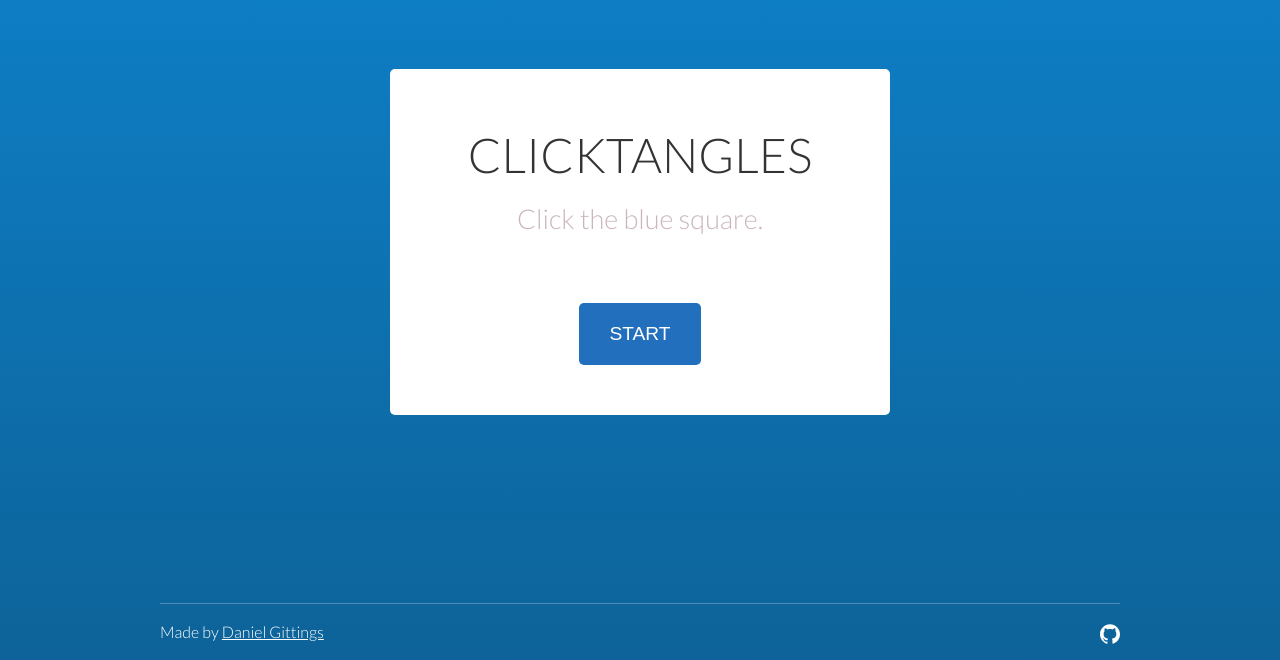
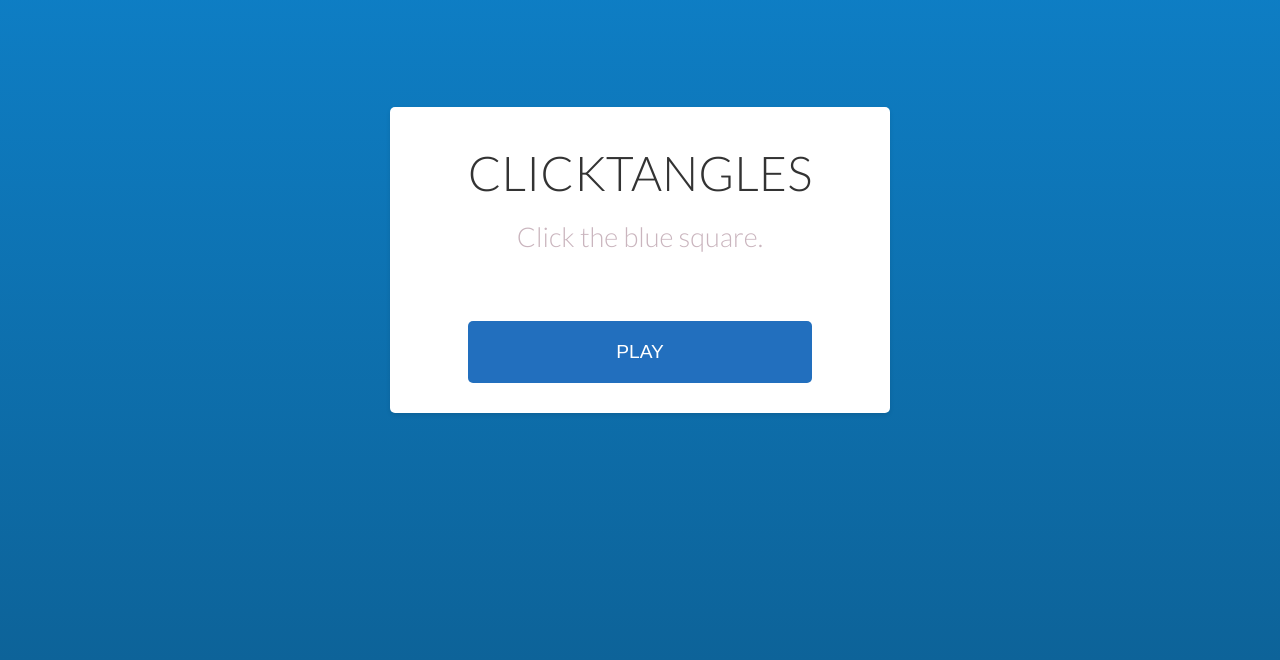
Before and after one commit to danielgittings/hitbox, a React (Create React App) app: page / in a window 1280 px wide. Shown: the part 140-800 px from the top of the page. Built offline with nearby package versions, Linux system fonts and the light colour scheme.

Commit message:
Tidy more components@

```diff
--- a/src/App.js
+++ b/src/App.js
@@ -17,7 +17,6 @@ const StyledApp = styled.div`
   font-weight: 300;
   color: ${props => props.theme.primaryText};
   height: 100%;
-  /* background-image: linear-gradient(120deg, #ebedee 0%, #ebedee 100%); */
   background: rgb(14, 131, 205);
   background: linear-gradient(
     180deg,
--- a/src/components/Centraliser.js
+++ b/src/components/Centraliser.js
@@ -4,6 +4,7 @@ import styled from 'styled-components';
 
 const Wrapper = styled.div`
   min-height: 100%;
+  max-height: 100%;
   display: flex;
   justify-content: center;
   align-items: center;
--- a/src/components/HighScore.js
+++ b/src/components/HighScore.js
@@ -5,7 +5,6 @@ import styled from 'styled-components';
 import Score from './Score';
 
 const StyledScoreContainer = styled.div`
-  max-width: 400px;
   margin: 0;
   padding: 30px 30px 20px;
   background-color: #0b639a;
--- a/src/components/RecentScores.js
+++ b/src/components/RecentScores.js
@@ -28,7 +28,7 @@ const PreviousScores = ({ scores }) => {
       <div>
         {scores
           .sort((a, b) => b.timestamp - a.timestamp)
-          .slice(0, 3)
+          .slice(0, 5)
           .map(score => (
             <Score
               key={score.timestamp}
--- a/src/components/Scores.js
+++ b/src/components/Scores.js
@@ -6,14 +6,11 @@ import RecentScores from '../components/RecentScores';
 
 const StyledScores = styled.div`
   display: block;
-  flex-direction: column;
-  justify-content: center;
-  align-items: stretch;
+  overflow-y: auto;
   margin: 0;
   width: 100%;
   color: black;
   border-radius: 5px;
-  overflow: hidden;
 `;
 
 const StyledBackButton = styled.button`
@@ -29,12 +26,19 @@ const StyledBackButton = styled.button`
   }
 `;
 
+const StyledStickyHeader = styled.div`
+  position: sticky;
+  top: 0;
+  background-color: white;
+  border-radius: 5px 5px 0 0;
+`;
+
 const Scores = ({ scores, goBack }) => {
   return (
     <StyledScores>
-      <div style={{ position: 'sticky', top: 0, backgroundColor: 'white' }}>
+      <StyledStickyHeader>
         <StyledBackButton onClick={goBack}>&larr; Back</StyledBackButton>
-      </div>
+      </StyledStickyHeader>
       <HighScore scores={scores} />
       <RecentScores scores={scores} />
     </StyledScores>
--- /dev/null
+++ b/src/components/StyledComponents.js
@@ -0,0 +1,37 @@
+import styled from 'styled-components';
+
+export const StyledWhiteWrapper = styled.div`
+  background-color: white;
+  overflow-y: auto;
+  width: 100%;
+  height: 100%;
+  max-height: 100%;
+  max-width: 500px;
+  border-radius: 5px;
+  display: flex;
+  justify-content: center;
+  align-items: center;
+  flex-direction: column;
+  box-shadow: 0 2px 4px 0 rgba(0, 0, 0, 0.1);
+`;
+
+export const StyledFlexColumnCenter = styled.div`
+  width: 100%;
+  max-height: 100%;
+  display: flex;
+  flex-direction: column;
+  justify-content: center;
+  align-items: center;
+`;
+
+export const StyledPadding30Col = styled.div`
+  padding: 30px;
+  display: flex;
+  flex-direction: column;
+  justify-content: center;
+  align-items: center;
+
+  > * {
+    width: 100%;
+  }
+`;
--- a/src/index.css
+++ b/src/index.css
@@ -3,5 +3,7 @@ body,
 #root,
 .App {
   height: 100%;
+  max-height: 100%;
+  min-height: 100%;
   font-family: "Lato", sans-serif;
 }
--- a/src/states/countdown/Countdown.js
+++ b/src/states/countdown/Countdown.js
@@ -41,11 +41,9 @@ class Countdown extends Component {
     const { secondsLeft } = this.state;
 
     return (
-      <>
-        <Centraliser>
-          <CountdownNumber>{Math.round(secondsLeft / 1000)}</CountdownNumber>
-        </Centraliser>
-      </>
+      <Centraliser>
+        <CountdownNumber>{Math.round(secondsLeft / 1000)}</CountdownNumber>
+      </Centraliser>
     );
   }
 }
--- a/src/states/summary/Summary.js
+++ b/src/states/summary/Summary.js
@@ -2,32 +2,18 @@ import React, { Component } from 'react';
 import PropTypes from 'prop-types';
 import styled from 'styled-components';
 
-import OneHundredVh from '../../components/OneHundredVh';
 import GameTitle from '../../components/GameTitle';
 import StartButton from '../../components/StartButton';
 import FinalScore from '../../components/FinalScore';
 import Centraliser from '../../components/Centraliser';
 import Scores from '../../components/Scores';
-import Footer from '../../components/Footer';
 import NewHighScore from '../../components/NewHighScore';
 
-import media from '../../utils/breakpoints';
-
-const StyledSummary = styled.div`
-  background-color: white;
-  width: 100%;
-  max-width: 500px;
-  border-radius: 5px;
-  /* padding: 30px; */
-  display: flex;
-  justify-content: center;
-  align-items: center;
-  flex-direction: column;
-
-  ${media.tablet`
-    /* padding: 40px; */
-  `}
-`;
+import {
+  StyledWhiteWrapper,
+  StyledFlexColumnCenter,
+  StyledPadding30Col
+} from '../../components/StyledComponents';
 
 const StyledRecentButton = styled.button`
   background-color: yellowgreen;
@@ -87,34 +73,21 @@ class Summary extends Component {
     const { isHighest, recents, score } = this.state;
 
     return (
-      <>
       <Centraliser>
-          <StyledSummary>
+        <StyledWhiteWrapper>
           {score && (
-              <div
-                style={{
-                  width: '100%',
-                  display: 'flex',
-                  flexDirection: 'column',
-                  justifyContent: 'center',
-                  alignItems: 'center'
-                }}
-              >
+            <StyledFlexColumnCenter>
               <div>
                 {!showFinalScore && (
+                  <StyledPadding30Col>
                     <GameTitle title="CLICKTANGLES" primary={false} />
+                  </StyledPadding30Col>
                 )}
                 {showFinalScore && <FinalScore scores={scores} />}
                 {showFinalScore && isHighest && <NewHighScore />}
               </div>
 
-                <div
-                  style={{
-                    display: 'flex',
-                    flexDirection: 'column',
-                    padding: '40px 10px 0'
-                  }}
-                >
+              <StyledPadding30Col>
                 <StartButton
                   func={startGame}
                   buttonText={showFinalScore ? 'Play again' : 'Play'}
@@ -126,64 +99,18 @@ class Summary extends Component {
                     func={this.showRecents}
                   />
                 )}
-                </div>
-              </div>
+              </StyledPadding30Col>
+            </StyledFlexColumnCenter>
           )}
 
           {recents && scores.length > 1 && (
             <Scores goBack={this.showScore} scores={scores} />
           )}
-          </StyledSummary>
+        </StyledWhiteWrapper>
       </Centraliser>
-
-        {/* <Footer /> */}
-      </>
     );
   }
 }
-
-// const Summary = ({ scores, startGame, showFinalScore }) => {
-
-//   let mostRecent, previousHighest, check;
-
-//   if (scores.length > 0) {
-//     check = true;
-//     mostRecent = scores.sort((a, b) => b.timestamp - a.timestamp)[0];
-
-//     previousHighest = scores
-//       .sort((a, b) => b.timestamp - a.timestamp)
-//       .slice(1, scores.length)
-//       .sort((x, y) => x.score - y.score)
-//       .reverse()[0];
-//   } else {
-//     check = false;
-//   }
-
-//   return (
-//     <>
-//       <Centraliser>
-//         {/* {check && mostRecent.score > previousHighest.score
-//           ? 'New high score'
-//           : ''} */}
-//         {!showFinalScore && <GameTitle title="CLICKTANGLES" primary={false} />}
-//         {showFinalScore && <FinalScore scores={scores} />}
-//         <StartButton
-//           startGame={startGame}
-//           buttonText={showFinalScore ? 'Play again' : 'Play'}
-//         />
-
-//         {scores.length > 1 && (
-//           <>
-//             <Scores scores={scores} />
-//             {/* <HighScore scores={scores} />
-//           <RecentScores scores={scores} /> */}
-//           </>
-//         )}
-//       </Centraliser>
-//       <Footer />
-//     </>
-//   );
-// };
 
 Summary.propTypes = {
   scores: PropTypes.arrayOf(
--- a/src/states/title/Title.js
+++ b/src/states/title/Title.js
@@ -2,53 +2,34 @@ import React from 'react';
 import PropTypes from 'prop-types';
 import styled from 'styled-components';
 
-import OneHundredVh from '../../components/OneHundredVh';
 import GameTitle from '../../components/GameTitle';
 import StartButton from '../../components/StartButton';
 import Centraliser from '../../components/Centraliser';
-import Footer from '../../components/Footer';
 
-import media from '../../utils/breakpoints';
+import {
+  StyledWhiteWrapper,
+  StyledPadding30Col
+} from '../../components/StyledComponents';
 
 const SubHeading = styled.h3`
   font-size: 1.7rem;
   margin: 0 0 4rem;
-  /* color: ${props => props.theme.primaryText}; */
   color: #cab5be;
   font-weight: 300;
   text-align: center;
   line-height: 2.5rem;
 `;
 
-const StyledSummary = styled.div`
-  background-color: white;
-  width: 100%;
-  max-width: 500px;
-  border-radius: 5px;
-  padding: 30px;
-  display: flex;
-  justify-content: center;
-  align-items: center;
-  flex-direction: column;
-
-  ${media.tablet`
-    padding: 50px;
-  `}
-`;
-
 const Title = ({ startGame }) => (
-  <>
-    <OneHundredVh minus={77}>
-      <Centraliser>
-        <StyledSummary>
-          <GameTitle title="CLICKTANGLES" primary />
-          <SubHeading>Click the blue square.</SubHeading>
-          <StartButton func={startGame} buttonText={'Start'} />
-        </StyledSummary>
-      </Centraliser>
-    </OneHundredVh>
-    <Footer />
-  </>
+  <Centraliser>
+    <StyledWhiteWrapper>
+      <StyledPadding30Col>
+        <GameTitle title="CLICKTANGLES" primary />
+        <SubHeading>Click the blue square.</SubHeading>
+        <StartButton func={startGame} buttonText={'Play'} />
+      </StyledPadding30Col>
+    </StyledWhiteWrapper>
+  </Centraliser>
 );
 
 Title.propTypes = {
```
Also changed, not shown: package.json (+9 -9 lines), 1 other file (tests, documents, lock files or other folders). Lines whose indentation alone changed are shown as unchanged.
